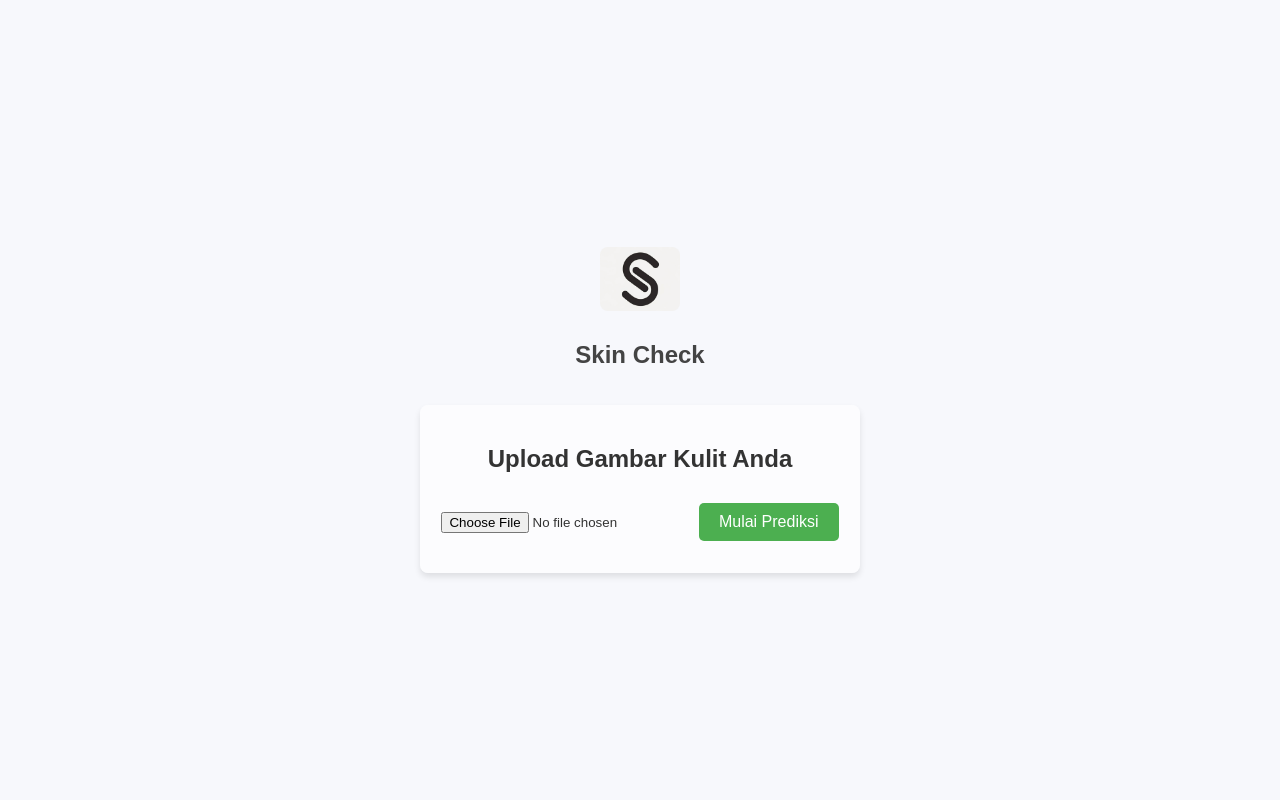
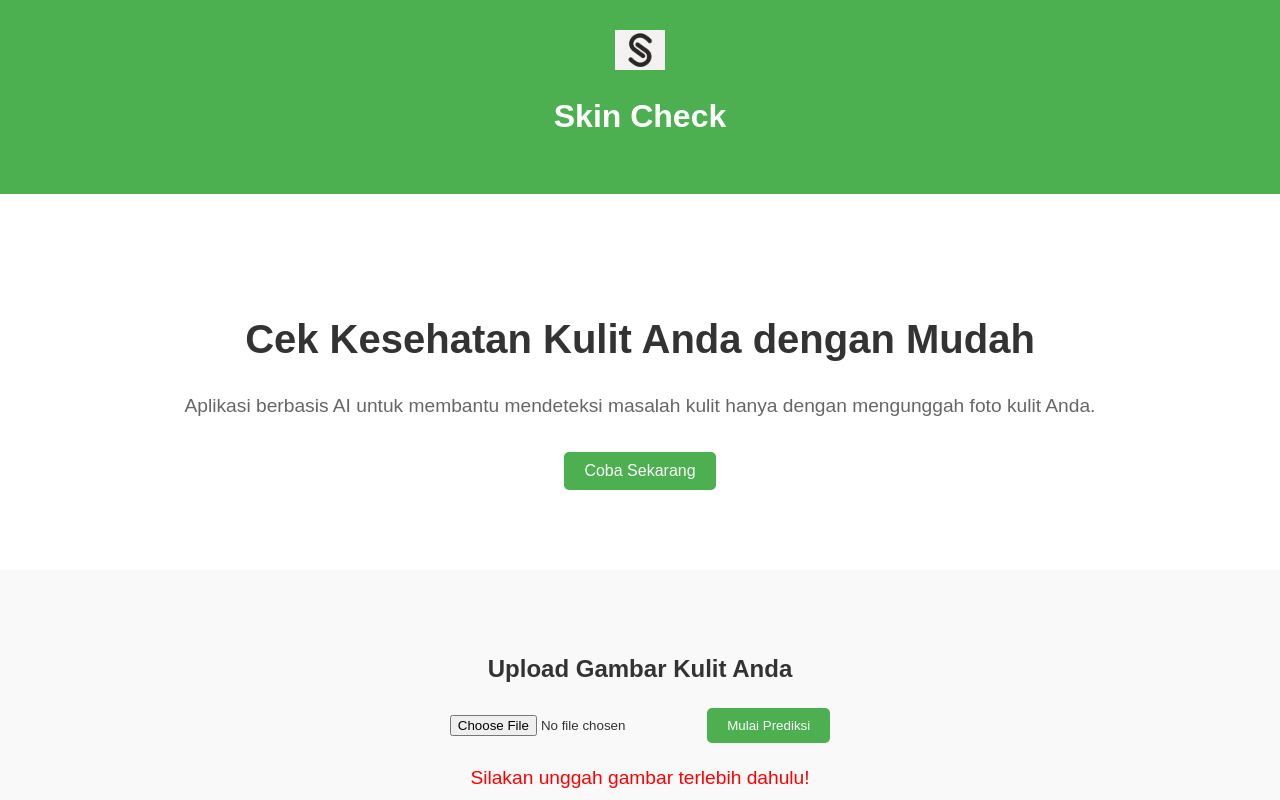
Before and after one commit to Taufiq-r/SkinCheck, a website: page web-skincheck/index.html in a window 1280 px wide. Both pictures are taken after a click on the button "Mulai Prediksi". Shown: the top 800 px of the page. Drawn offline with Linux system fonts and the light colour scheme.

Commit message:
update index, script

```diff
--- /dev/null
+++ b/web-skincheck/assets/css/style.css
@@ -0,0 +1,100 @@
+body {
+    font-family: Arial, sans-serif;
+    margin: 0;
+    padding: 0;
+    line-height: 1.6;
+    background: #f9f9f9;
+    color: #333;
+}
+
+.container {
+    max-width: 1200px;
+    margin: 0 auto;
+    padding: 20px;
+}
+
+/* Header Styles */
+header {
+    background: #4CAF50;
+    color: white;
+    padding: 10px 0;
+    text-align: center;
+}
+
+header .logo {
+    width: 50px;
+    display: block;
+    margin: 0 auto;
+}
+
+/* Hero Section */
+#hero {
+    background: #fff;
+    text-align: center;
+    padding: 60px 20px;
+}
+
+#hero h2 {
+    font-size: 2.5rem;
+    margin-bottom: 20px;
+}
+
+#hero p {
+    font-size: 1.2rem;
+    margin-bottom: 30px;
+    color: #666;
+}
+
+#hero button {
+    background: #4CAF50;
+    color: white;
+    padding: 10px 20px;
+    border: none;
+    cursor: pointer;
+    font-size: 1rem;
+    border-radius: 5px;
+}
+
+#hero button:hover {
+    background: #45a049;
+}
+
+/* Upload Section */
+#upload-section {
+    text-align: center;
+    padding: 40px 20px;
+}
+
+#upload-section button {
+    background: #4CAF50;
+    color: white;
+    padding: 10px 20px;
+    border: none;
+    cursor: pointer;
+    border-radius: 5px;
+}
+
+#upload-section button:hover {
+    background: #45a049;
+}
+
+/* Loading Indicator */
+#loading {
+    margin: 20px 0;
+    color: #4CAF50;
+}
+
+/* Result Section */
+#result {
+    margin-top: 20px;
+    font-size: 1.2rem;
+}
+
+/* Footer Section */
+footer {
+    background: #333;
+    color: white;
+    text-align: center;
+    padding: 10px 0;
+    margin-top: 40px;
+}
--- /dev/null
+++ b/web-skincheck/assets/js/script.js
@@ -0,0 +1,53 @@
+// Fungsi untuk scroll ke bagian upload
+function scrollToUpload() {
+    document.getElementById('upload-section').scrollIntoView({ behavior: 'smooth' });
+}
+
+// Fungsi untuk menghubungkan frontend ke backend
+document.getElementById('predictButton').addEventListener('click', async () => {
+    const fileInput = document.getElementById('imageUpload');
+    const resultDiv = document.getElementById('result');
+    const loadingDiv = document.getElementById('loading');
+
+    // Reset hasil sebelumnya
+    resultDiv.innerHTML = '';
+
+    // Periksa apakah ada file yang diunggah
+    if (!fileInput.files[0]) {
+        resultDiv.innerHTML = '<p style="color: red;">Silakan unggah gambar terlebih dahulu!</p>';
+        return;
+    }
+
+    // Tampilkan indikator loading
+    loadingDiv.style.display = 'block';
+
+    // Siapkan data untuk dikirim ke backend
+    const formData = new FormData();
+    formData.append('file', fileInput.files[0]);
+
+    try {
+        // Kirim request ke backend
+        const response = await fetch('https://skincheck-263817187065.us-central1.run.app/api/predict', {
+            method: 'POST',
+            body: formData,
+        });
+
+        // Periksa apakah respons berhasil
+        if (!response.ok) {
+            throw new Error('Gagal mendapatkan hasil prediksi.');
+        }
+
+        // Parsing hasil prediksi
+        const result = await response.json();
+        resultDiv.innerHTML = `
+            <h3>Hasil Prediksi:</h3>
+            <p><strong>Prediksi:</strong>${result.predictedClassName}</p>
+            <p><strong>Probabilitas:</strong> ${result.probability}</p>
+         `;
+    } catch (error) {
+        resultDiv.innerHTML = `<p style="color: red;">Terjadi kesalahan: ${error.message}</p>`;
+    } finally {
+        // Sembunyikan indikator loading
+        loadingDiv.style.display = 'none';
+    }
+});
--- a/web-skincheck/assets/script.js
+++ /dev/null
@@ -1,39 +0,0 @@
-function startPrediction() {
-  const fileInput = document.getElementById('imageUpload');
-  const resultDiv = document.getElementById('result');
-
-  if (!fileInput.files[0]) {
-      alert("Harap unggah gambar terlebih dahulu.");
-      return;
-  }
-
-  const file = fileInput.files[0];
-  const formData = new FormData();
-  formData.append("image", file);
-
-  // Tampilkan loading
-  resultDiv.style.display = "block";
-  resultDiv.innerHTML = "Memproses gambar...";
-
-  // Kirim ke server
-  fetch('http://localhost:5000/predict', {
-      method: 'POST',
-      body: formData
-  })
-  .then(response => response.json())
-  .then(data => {
-      if (data.error) {
-          resultDiv.innerHTML = "Error: " + data.error;
-      } else {
-          resultDiv.innerHTML = `
-              <strong>Hasil Prediksi:</strong>
-              <p>${data.prediction}</p>
-              <img src="${data.image_url}" alt="Uploaded Image">
-          `;
-      }
-  })
-  .catch(err => {
-      resultDiv.innerHTML = "Terjadi kesalahan saat memproses gambar.";
-      console.error(err);
-  });
-}
--- a/web-skincheck/assets/style.css
+++ /dev/null
@@ -1,70 +0,0 @@
-body {
-  font-family: Arial, sans-serif;
-  margin: 0;
-  padding: 0;
-  display: flex;
-  flex-direction: column;
-  align-items: center;
-  justify-content: center;
-  min-height: 100vh;
-  background-color: #f7f8fc;
-  color: #333;
-}
-
-header {
-  text-align: center;
-  margin-bottom: 20px;
-}
-
-header img {
-  width: 80px;
-  margin-bottom: 10px;
-}
-
-header h1 {
-  font-size: 1.5rem;
-  color: #444;
-}
-
-#upload-section {
-  background: #ffffffa1;
-  padding: 20px;
-  border-radius: 8px;
-  box-shadow: 0 4px 6px rgba(0, 0, 0, 0.1);
-  width: 100%;
-  max-width: 400px;
-  text-align: center;
-}
-
-input[type="file"] {
-  margin: 20px 0;
-}
-
-button {
-  padding: 10px 20px;
-  font-size: 1rem;
-  background-color: #4CAF50;
-  color: #fff;
-  border: none;
-  border-radius: 5px;
-  cursor: pointer;
-}
-
-button:hover {
-  background-color: #45a049;
-}
-
-#result {
-  margin-top: 20px;
-  padding: 10px;
-  border: 1px solid #ddd;
-  border-radius: 5px;
-  background-color: #fff;
-  display: none;
-}
-
-img {
-  max-width: 100%;
-  border-radius: 8px;
-  margin-top: 20px;
-}
--- a/web-skincheck/index.html
+++ b/web-skincheck/index.html
@@ -3,21 +3,50 @@
 <head>
     <meta charset="UTF-8">
     <meta name="viewport" content="width=device-width, initial-scale=1.0">
-    <title>Skin Check</title>
-    <link rel="stylesheet" href="assets/style.css">
+    <title>Skin Check - Cek Kesehatan Kulit Anda</title>
+    <link rel="stylesheet" href="assets/css/style.css">
+    <script>
+        const baseURL = "https://skincheck-263817187065.us-central1.run.app";
+    </script>
 </head>
 <body>
+    <!-- Header Section -->
     <header>
-        <img src="img/logo2.png" alt="Skin Health Logo">
-        <h1>Skin Check</h1>
+        <div class="container">
+            <img src="assets/img/logo2.png" alt="Skin Health Logo" class="logo">
+            <h1>Skin Check</h1>
+        </div>
     </header>
 
-    <div id="upload-section">
-        <h2>Upload Gambar Kulit Anda</h2>
-        <input type="file" id="imageUpload" accept="image/*">
-        <button onclick="startPrediction()">Mulai Prediksi</button>
-        <div id="result"></div>
-    </div>
-<script src="assets/script.js"></script>
+    <!-- Hero Section -->
+    <section id="hero">
+        <div class="container">
+            <h2>Cek Kesehatan Kulit Anda dengan Mudah</h2>
+            <p>
+                Aplikasi berbasis AI untuk membantu mendeteksi masalah kulit hanya dengan mengunggah foto kulit Anda.
+            </p>
+            <button onclick="scrollToUpload()">Coba Sekarang</button>
+        </div>
+    </section>
+
+    <!-- Upload Section -->
+    <section id="upload-section">
+        <div class="container">
+            <h2>Upload Gambar Kulit Anda</h2>
+            <input type="file" id="imageUpload" accept="image/*">
+            <button id="predictButton">Mulai Prediksi</button>
+            <div id="loading" style="display: none;">Loading...</div>
+            <div id="result"></div>
+        </div>
+    </section>
+
+    <!-- Footer Section -->
+    <footer>
+        <div class="container">
+            <p>&copy; 2024 Skin Check. All Rights Reserved.</p>
+        </div>
+    </footer>
+
+    <script src="assets/js/script.js"></script>
 </body>
 </html>
```
Also changed, not shown: web-skincheck/app.yaml (added, +8 -0 lines), web-skincheck/package.json (added, +12 -0 lines), web-skincheck/assets/img/logo2.png (renamed from web-skincheck/img/logo2.png), 4 other files.
